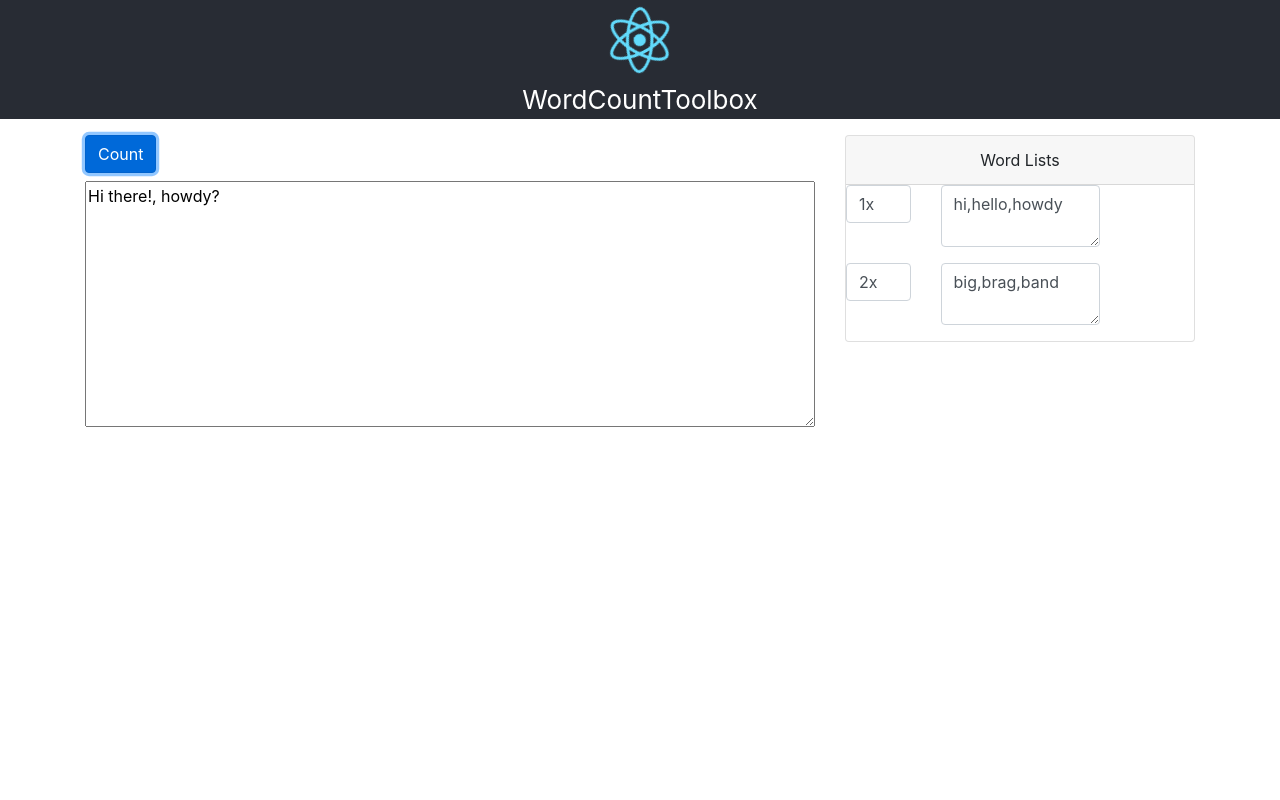
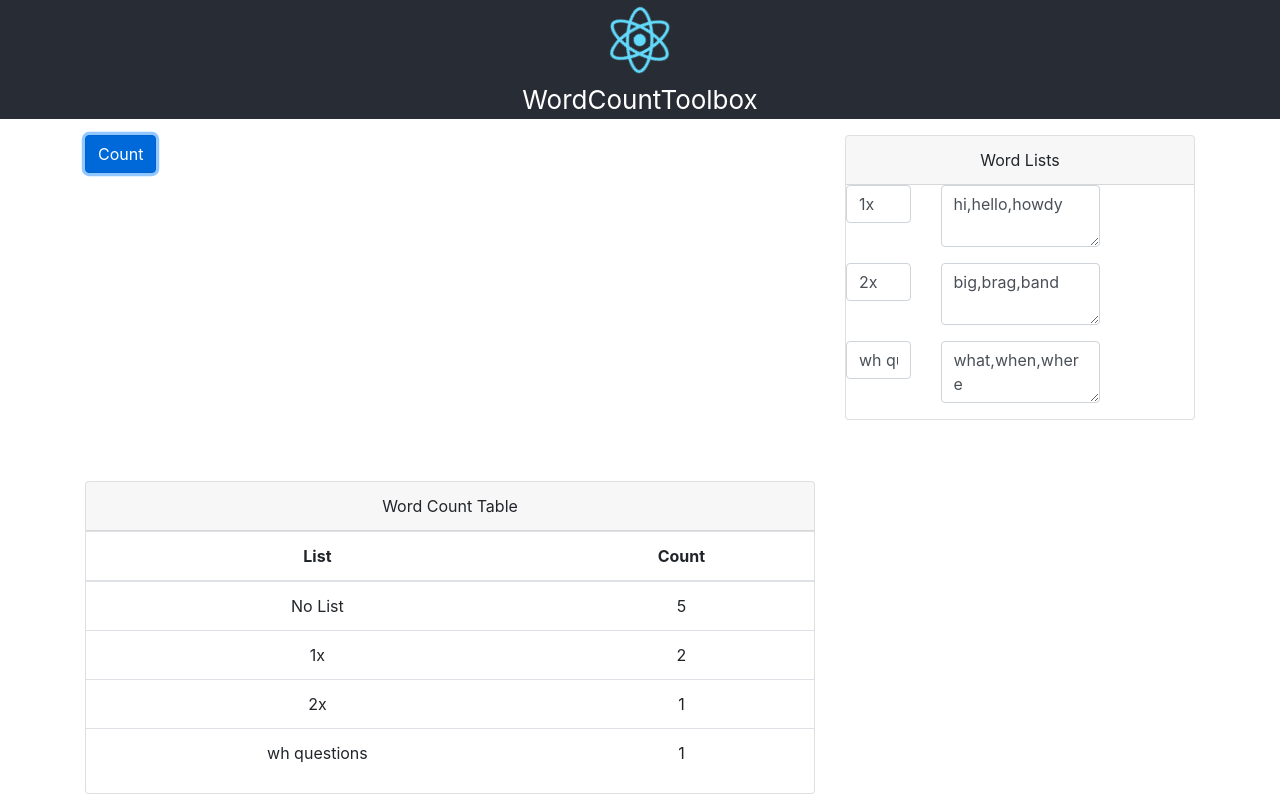
Before and after one commit to ehsabd/wordcounttoolbox, a React (Create React App) app: page / in a window 1280 px wide. Both pictures are taken after a click on the button "Count". Built offline with nearby package versions, Linux system fonts and the light colour scheme.

Commit message:
WordCounter

```diff
--- a/src/App.js
+++ b/src/App.js
@@ -4,6 +4,7 @@ import 'bootstrap/dist/css/bootstrap.css';
 import React, { Component, useState, useRef } from 'react';
 
 import { WordListsContainer } from './WordLists.js';
+import WordCounter from './WordCounter';
 class App extends Component {
 
   constructor(props) {
@@ -11,9 +12,10 @@ class App extends Component {
     this.state = {
       wordLists: [
         { label: '1x', words: 'hi,hello,howdy' },
-        { label: '2x', words: 'big,brag,band' }
+        { label: '2x', words: 'big,brag,band' },
+        {label:'wh questions', words:'what,when,where'}
       ],
-      text:'Hi there!, howdy?'
+      text: 'Hi there!, howdy? What if I brag about something'
     };
 
     this.loadWordLists();
@@ -29,8 +31,8 @@ class App extends Component {
     this.saveWordLists(wordLists);
   }
 
-  textChanged(e){
-    this.setState({text:e.target.value});
+  textChanged(e) {
+    this.setState({ text: e.target.value });
   }
 
   render() {
@@ -43,10 +45,7 @@ class App extends Component {
         <div className="container pt-3">
           <div className="row">
             <div className="col-sm-8">
-              <div className="text-left pb-2">
-                <button className="btn btn-primary">Count</button>
-              </div>
-              <textarea className="w-100" rows="10" onChange={this.textChanged}>{this.state.text}</textarea>
+             <WordCounter textChanged={this.textChanged} text={this.state.text} wordLists={this.state.wordLists}></WordCounter>
             </div>
             <div className="col-sm-4">
               <WordListsContainer itemChanged={this.wordListItemChanged} wordLists={this.state.wordLists}></WordListsContainer>
--- /dev/null
+++ b/src/WordCountResultTable.js
@@ -0,0 +1,40 @@
+import React, { Component } from 'react';
+
+class WordCountResultTable extends Component{
+
+    render(){
+
+    return (
+        <div className="card">
+            <div className="card-header">
+                Word Count Table
+            </div>
+            <table className="table">
+                <thead>
+                    <th>
+                        List
+                    </th>
+                    <th>
+                        Count
+                    </th>
+                </thead>
+                <tbody>
+                    {
+                        this.props.countData.map((item, index)=>{
+                            return (
+                                <tr key={`list-index`}><td>
+                                    {(item[0]=='undefined') ? 'No List':item[0] }</td>
+                                    <td>{item[1]}</td></tr>
+                            )
+                        })
+                    }
+                </tbody>
+            </table>
+        </div>
+    );
+
+    }
+}
+
+
+export {WordCountResultTable};
--- /dev/null
+++ b/src/WordCountResultText.js
@@ -0,0 +1,13 @@
+import React, { Component } from 'react';
+
+export default class WordCountResultText extends Component{
+
+    render(){
+
+    return (
+        <div style={{height:this.props.height}}>
+
+        </div>
+    )
+ }
+}
--- /dev/null
+++ b/src/WordCounter.js
@@ -0,0 +1,66 @@
+import React, { Component } from 'react';
+import { WordCountResultTable } from './WordCountResultTable';
+import WordCountResultText from './WordCountResultText';
+class WordCounter extends Component {
+
+    constructor(props) {
+        super(props);
+        this.countWords = this.countWords.bind(this);
+        this.state = {
+            editorHeight: '300px',
+            isEditor: true
+        };
+    }
+
+    countWords() {
+        let wordsIndex = {};
+        let countDataObject = { undefined: 0 };
+        this.props.wordLists.forEach(({ label, words }) => {
+            countDataObject[label] = 0;
+            words.split(',').forEach(word => {
+                wordsIndex[word.trim()] = label;
+            })
+        });
+        let textWords = [...this.props.text.matchAll(/\w+/g)].map(m => m[0].toLowerCase());
+
+        textWords.forEach(w => {
+            countDataObject[wordsIndex[w]]++;
+        })
+
+        console.log(countDataObject);
+        const countData = Object.entries(countDataObject);
+        const isEditor = false;
+        this.setState({ countData, isEditor });
+
+    }
+
+    render() {
+        return (
+            <div>
+                <div className="text-left pb-2">
+                    <button onClick={this.countWords} className="btn btn-primary">Count</button>
+                </div>
+                {
+                    this.state.isEditor ? (
+                        <textarea style={{ height: this.state.editorHeight }} className="w-100" rows="10" onChange={this.props.textChanged}>{this.props.text}</textarea>
+                    )
+                        :
+                        (
+                            <WordCountResultText height={this.state.editorHeight}></WordCountResultText>
+                        )
+                }
+
+                {
+                    this.state.countData &&
+                    <WordCountResultTable countData={this.state.countData}></WordCountResultTable>
+                }
+
+
+            </div>
+
+        )
+
+    }
+}
+
+export default WordCounter;
```
